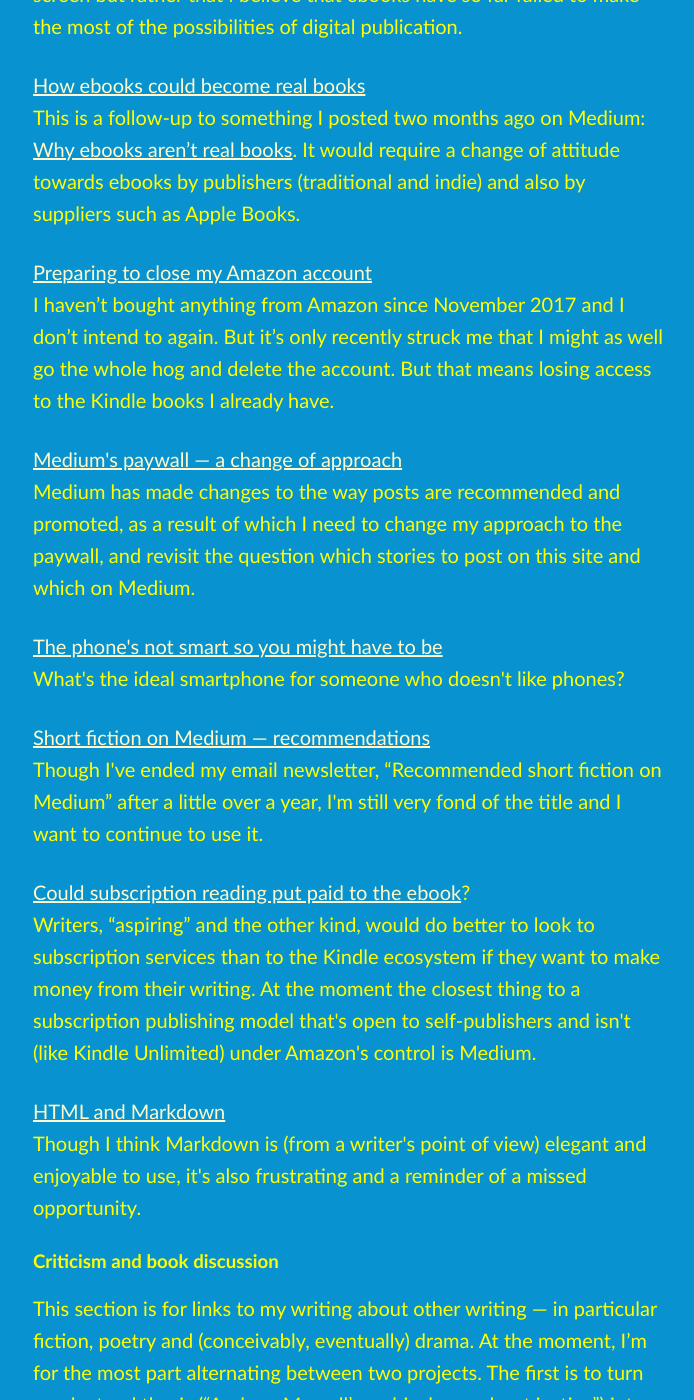
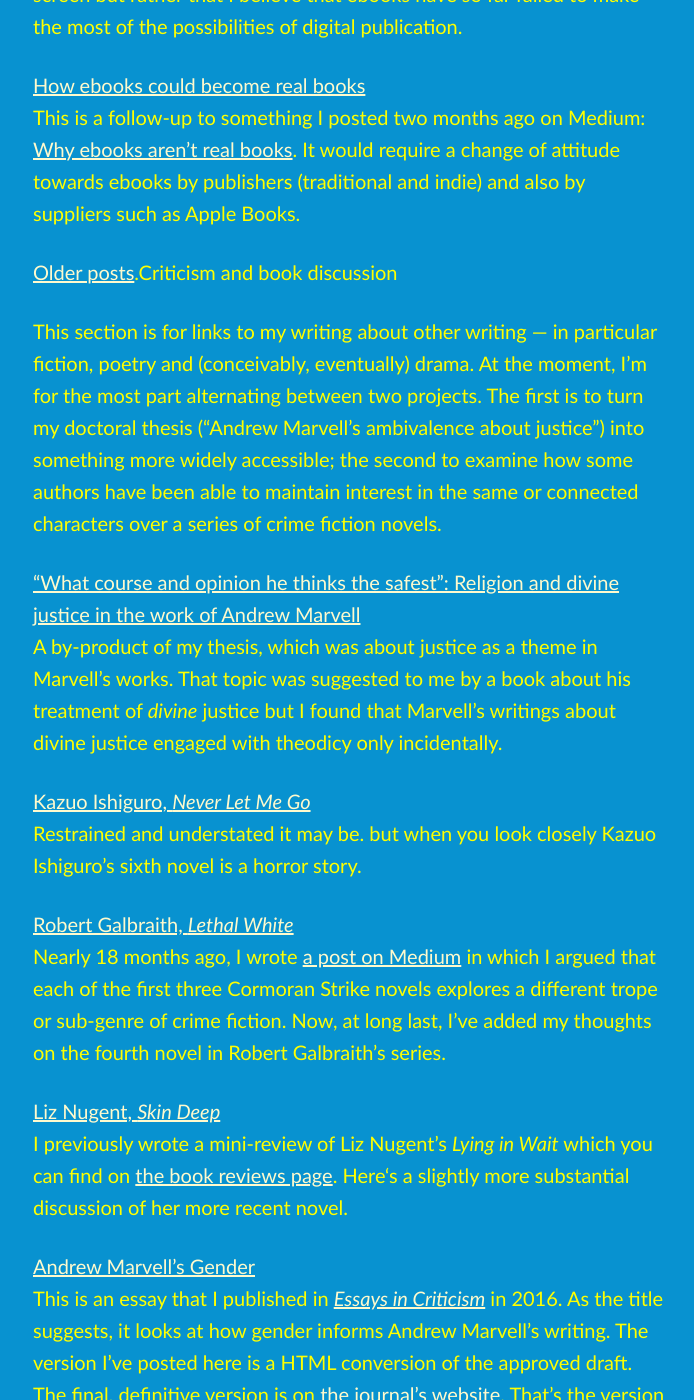
Before and after one commit to artkavanagh/github.io, a Jekyll site: the page index.html, which Jekyll copies as it is, in a window 1280 px wide and 1400 px high, scrolled down 2334 px. Shown: the whole window, without its empty margins (291-985 px from the left). Built offline with Jekyll 4.4.1, drawn with Linux system fonts in a browser that asks for light colours.

Commit message:
Update index.html

```diff
--- a/index.html
+++ b/index.html
@@ -52,23 +52,7 @@
 <p><a href="https://www.artkavanagh.ie/ebooks-could-be-real-books.html">How ebooks could become real books</a><br />
 This is a follow-up to something I posted two months ago on Medium: <a href="https://medium.com/p/9d3fac7aae42">Why ebooks aren’t real books</a>. It would require a change of attitude towards ebooks by publishers (traditional and indie) and also by suppliers such as Apple Books.</p>
 
-<p><a href="https://www.artkavanagh.ie/bye-bye-Amazon.html">Preparing to close my Amazon account</a><br />
-I haven’t bought anything from Amazon since November 2017 and I don’t intend to again. But it’s only recently struck me that I might as well go the whole hog and delete the account. But that means losing access to the Kindle books I already have.</p>
-
-<p><a href="https://www.artkavanagh.ie/Medium-paywall-change.html">Medium&apos;s paywall — a change of approach</a><br />
-Medium has made changes to the way posts are recommended and promoted, as a result of which I need to change my approach to the paywall, and revisit the question which stories to post on this site and which on Medium.</p>
-
-<p><a href="https://www.artkavanagh.ie/phone-smarts">The phone&apos;s not smart so you might have to be</a><br/>
-What&apos;s the ideal smartphone for someone who doesn&apos;t like phones?</p>
-
-<p><a href="https://www.artkavanagh.ie/short-fiction-medium">Short fiction on Medium &mdash; recommendations</a><br/>
-Though I&apos;ve ended my email newsletter, &ldquo;Recommended short fiction on Medium&rdquo; after a little over a year, I&apos;m still very fond of the title and I want to continue to use it.</p>
-
-<p><a href="https://www.artkavanagh.ie/ebooks-subscription">Could subscription reading put paid to the ebook</a>?<br/>
-Writers, &ldquo;aspiring&rdquo; and the other kind, would do better to look to subscription services than to the Kindle ecosystem if they want to make money from their writing. At the moment the closest thing to a subscription publishing model that&apos;s open to self-publishers and isn&apos;t (like Kindle Unlimited) under Amazon&apos;s control is Medium.</p>
-
-<p><a href="https://www.artkavanagh.ie/HTML-Markdown">HTML and Markdown</a><br/>
-Though I think Markdown is (from a writer&apos;s point of view) elegant and enjoyable to use, it's also frustrating and a reminder of a missed opportunity.</p>
+<p><a href="https://www.artkavanagh.ie/older-postys.html">Older posts</a>.</p?
 
 <h3 id="bookdiscuss">Criticism and book discussion</h3>
 
```
